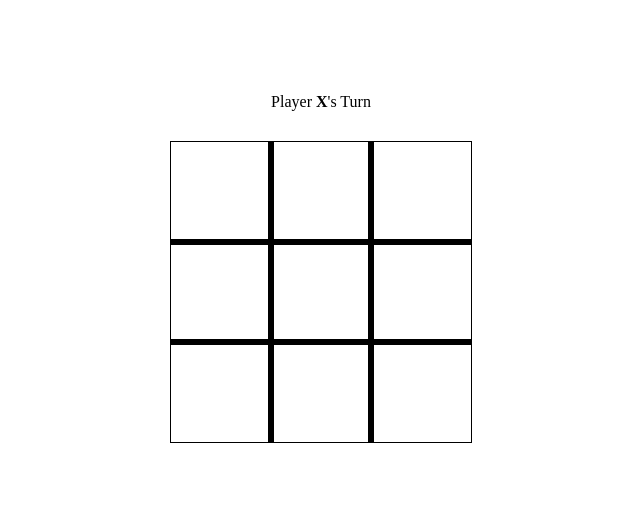
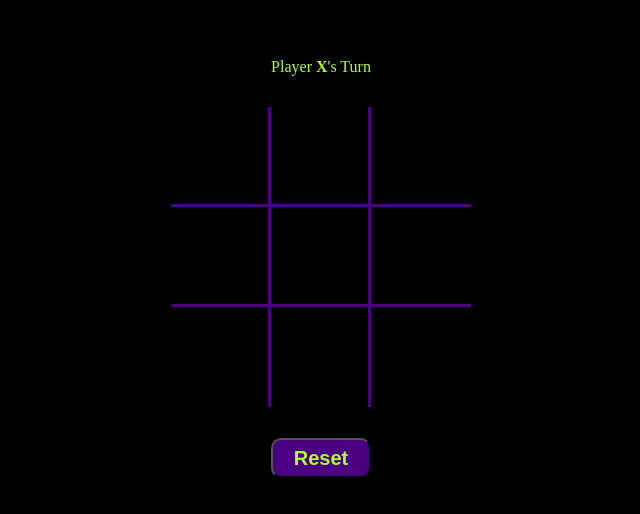
Before and after one commit to fikay323/tic-tac-toe-game, a plain HTML site: page index.html in a window 1280 px wide. Shown: the part 132-646 px from the top of the page, without its empty margins (319-959 px from the left). Drawn offline with Linux system fonts and the light colour scheme.

Commit message:
tic-tac-toe

```diff
--- a/index.html
+++ b/index.html
@@ -11,20 +11,21 @@
     <div class="board">
         <p>Player <strong>X</strong>'s Turn</p>
          <div class="container">
-            <div onclick="" id="one" class="grid-items"></div>
-            <div onclick="" class="grid-items"></div>
-            <div onclick="" class="grid-items"></div>
-            <div onclick="" class="grid-items"></div>
-            <div onclick="" class="grid-items"></div>
-            <div onclick="" class="grid-items"></div>
-            <div onclick="" class="grid-items"></div>
-            <div onclick="" class="grid-items"></div>
+            <div onclick="" id="one" class="grid-items border-right border-bottom"></div>
+            <div onclick="" class="grid-items border-bottom border-right"></div>
+            <div onclick="" class="grid-items border-bottom"></div>
+            <div onclick="" class="grid-items border-right border-bottom"></div>
+            <div onclick="" class="grid-items border-bottom border-right"></div>
+            <div onclick="" class="grid-items border-bottom"></div>
+            <div onclick="" class="grid-items border-right"></div>
+            <div onclick="" class="grid-items border-right"></div>
             <div onclick="" class="grid-items"></div>
         </div>
+        <button class="btn2">Reset</button>
     </div>
     <div class="Winning-message hide">
         <div class="message"></div>
-        <button>Reset</button>
+        <button class="btn">Reset</button>
     </div>
 
     <script src="index.js"></script>
--- a/index.js
+++ b/index.js
@@ -4,7 +4,8 @@ let circleTurn;
 let message = document.querySelector(".Winning-message")
 let name = document.querySelector(".message")
 let x_turn =document.querySelector('strong')
-let resetButton = document.querySelector('button')
+let resetButton = document.querySelector('.btn')
+let resetButton2 = document.querySelector('.btn2')
 const winningCombination = [
     [0,1,2],
     [3,4,5],
@@ -70,12 +71,6 @@ function clicked (e) {
         message.classList.remove('hide')
         name.innerText = `Player ${currentClass.toUpperCase()} wins`
     }
-
-    // if (isDraw = true) {
-    //     message.classList.remove('hide')
-    //     name.innerText = `Draw`
-    // }
-
     swapTurns()
 }
 function placeMark(cell, currentClass) {
@@ -84,11 +79,6 @@ function placeMark(cell, currentClass) {
 function swapTurns () {
     circleTurn = !circleTurn
 }
-// function isDraw() {
-//     return cells.every(cell => {
-//         return cell.classList.contains(x_class) || cell.classList.contains(circle_class)
-//     })
-// }
 
 function checkWin(currentClass) {
     return winningCombination.some(combination => {
@@ -98,3 +88,4 @@ function checkWin(currentClass) {
     })
 }
 resetButton.addEventListener('click', startgame)
+resetButton2.addEventListener('click', startgame)
--- a/style.css
+++ b/style.css
@@ -2,6 +2,7 @@
     margin: 0;
     box-sizing: border-box;
     user-select: none;
+    color: greenyellow;
 }
 :root {
     --cell-size: 100px;
@@ -10,13 +11,13 @@
     width: 100vw;
     height: 100vh;
     display: grid;
+    background-color: black;
     justify-items: center;
     align-content: center;
 }
 .container {
     display: grid;
     border: thin solid black;
-    /* gap: 10px; */
     margin:auto;
     grid-template-columns: repeat(3, 1fr);
     cursor: pointer;
@@ -29,47 +30,17 @@
     font-size: 70px;
     font-family: system-ui, -apple-system, BlinkMacSystemFont, 'Segoe UI', Roboto, Oxygen, Ubuntu, Cantarell, 'Open Sans', 'Helvetica Neue', sans-serif;
 }
-.grid-items:nth-of-type(1) {
-    border-right: medium solid black;
-    border-bottom: medium solid black;
+.border-right {
+    border-right: medium solid indigo;
 }
-.grid-items:nth-of-type(2) {
-    border-right: medium solid black;
-    border-bottom: medium solid black;
-    border-left: medium solid black;
+.border-top {
+    border-top: medium solid indigo;
 }
-.grid-items:nth-of-type(3) {
-    border-left: medium solid black;
-    border-bottom: medium solid black;
+.border-left {
+    border-left: medium solid indigo;
 }
-.grid-items:nth-of-type(4) {
-    border-right: medium solid black;
-    border-bottom: medium solid black;
-    border-top: medium solid black;
-}
-.grid-items:nth-of-type(5) {
-    border-right: medium solid black;
-    border-bottom: medium solid black;
-    border-left: medium solid black;
-    border-top: medium solid black;
-}
-.grid-items:nth-of-type(6) {
-    border-left: medium solid black;
-    border-top: medium solid black;
-    border-bottom: medium solid black;
-}
-.grid-items:nth-of-type(7) {
-    border-right: medium solid black;
-    border-top: medium solid black;
-}
-.grid-items:nth-of-type(8) {
-    border-right: medium solid black;
-    border-top: medium solid black;
-    border-left: medium solid black;
-}
-.grid-items:nth-of-type(9) {
-    border-left: medium solid black;
-    border-top: medium solid black;
+.border-bottom {
+    border-bottom: medium solid indigo;
 }
 .o, .x {
     cursor: not-allowed;
@@ -80,8 +51,8 @@
     left: 0;
     right: 0;
     bottom: 0;
-    background-color: rgba(0, 0, 0, .9);
-    color: white;
+    background-color: rgb(255, 255, 255, 0.9);
+    color: black;
     display: flex;
     flex-direction: column;
     align-items: center;
@@ -93,20 +64,37 @@
 .Winning-message div {
     width: fit-content;
     font-size: 40px;
+    color: black;
+    font-weight: 900;
     margin-bottom: 20px;
 }
 .Winning-message button {
     font-size: x-large;
     padding: 10px 15px;
     width: 100px;
+    background-color: black;
+    border-radius: 10px;
     font-weight: 700;
 }
 .o::after {
     content: 'O';
+    font-size: 40px;
+    font-weight: 700;
 }
 .x::after {
     content: 'X';
+    font-size: 40px;
+    font-weight: 700;
 }
 p {
     margin-bottom: 30px;
 }
+.btn2 {
+    margin-top: 30px;
+    width: 100px;
+    height: 40px;
+    font-weight: 700;
+    font-size: 20px;
+    background-color: indigo;
+    border-radius: 10px;
+}
```
